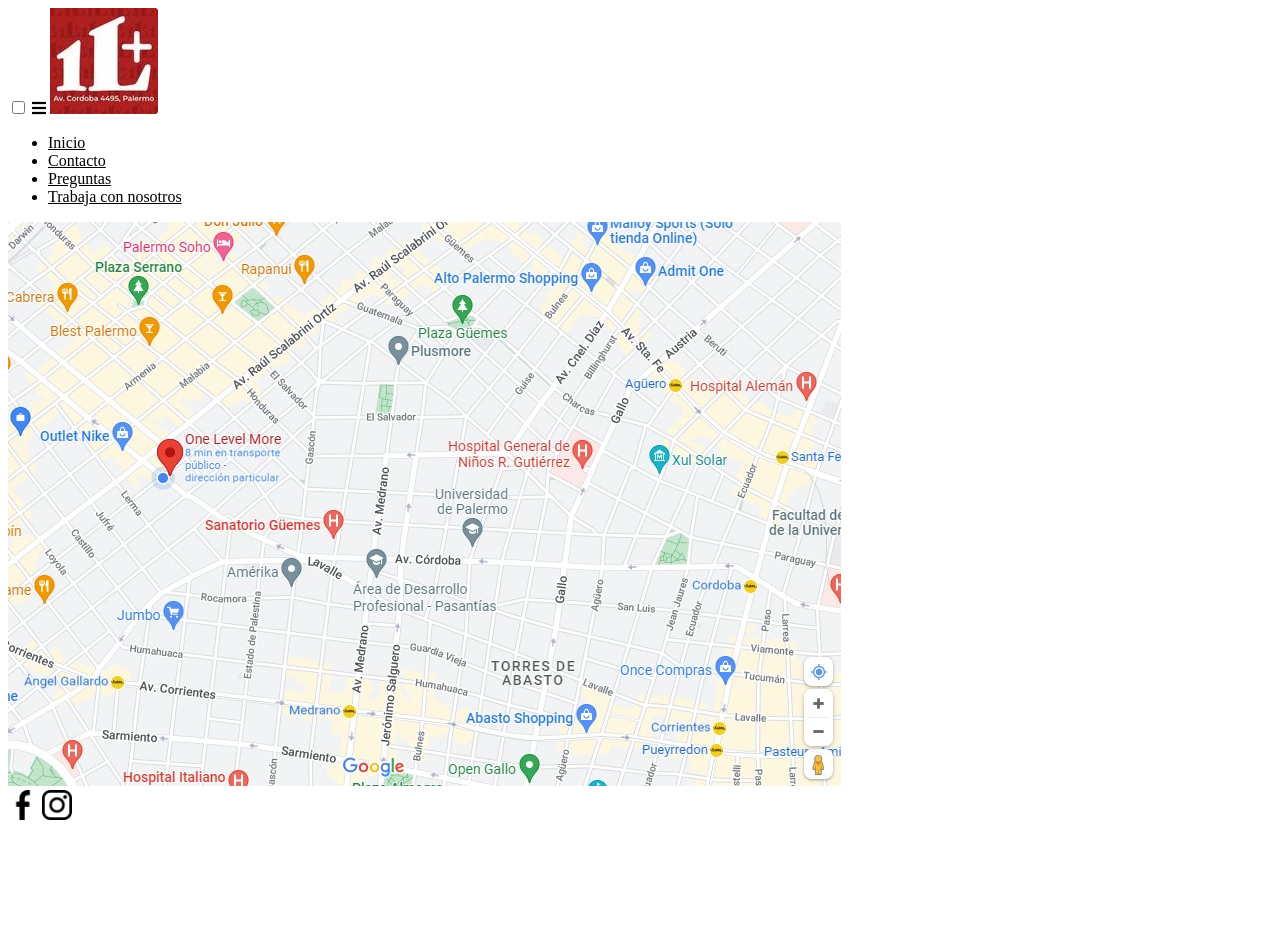
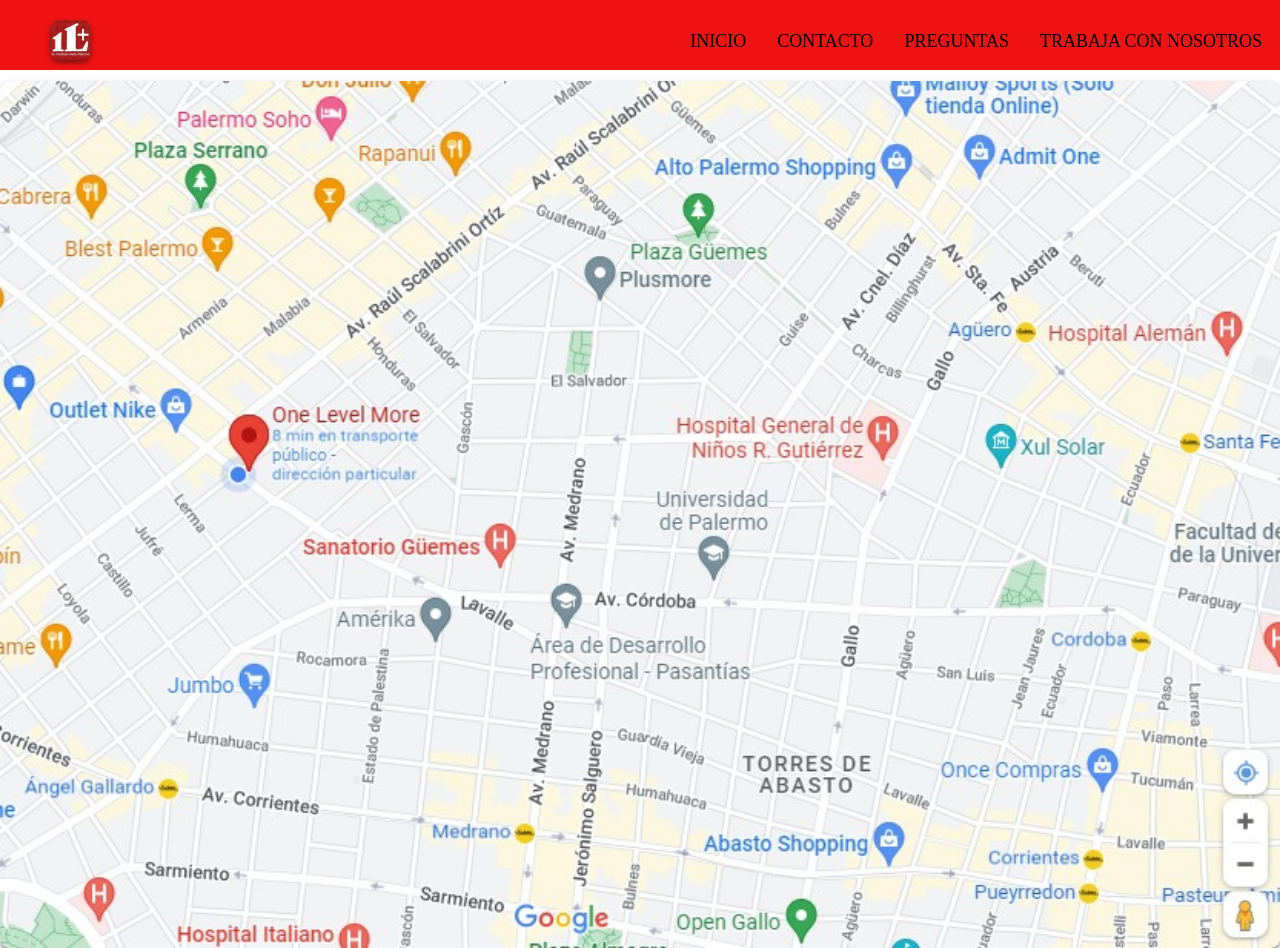
Before and after one commit to sabv1984/sabv, a website: page pages/Locales.html in a window 1280 px wide. Shown: the top 948 px of the page. Before the commit the page ends 832 px from the top, so only its background shows below. Drawn offline with nearby package versions, Linux system fonts and the light colour scheme; files that its build step writes are made by us from their sources.

Commit message:
corrigiendo CSS en las pages

```diff
--- a/pages/Locales.html
+++ b/pages/Locales.html
@@ -8,7 +8,7 @@
       rel="shortcut icon"
       href="../images/ImagenPrincipal.jpeg"
       type="image/x-icon"/>
-      <link rel="stylesheet" href="../css/styles.css"/>
+      <link rel="stylesheet" href="../css/style.css"/>
       <link href="https://cdnjs.cloudflare.com/ajax/libs/font-awesome/5.13.0/css/all.min.css" rel="stylesheet">
       <title>One Level More</title>
       </head>
--- a/pages/Preguntas_Frecuentes.html
+++ b/pages/Preguntas_Frecuentes.html
@@ -8,7 +8,7 @@
       rel="shortcut icon"
       href="../images/ImagenPrincipal.jpeg"
       type="image/x-icon"/>
-      <link rel="stylesheet" href="../css/styles.css"/>
+      <link rel="stylesheet" href="../css/style.css"/>
       <link href="https://cdnjs.cloudflare.com/ajax/libs/font-awesome/5.13.0/css/all.min.css" rel="stylesheet">
       <title>One Level More</title>
       </head>
```
Also changed, not shown: pages/Trabajaconnosotros.html (+1 -1 lines), pages/contacto.html (+1 -1 lines).
